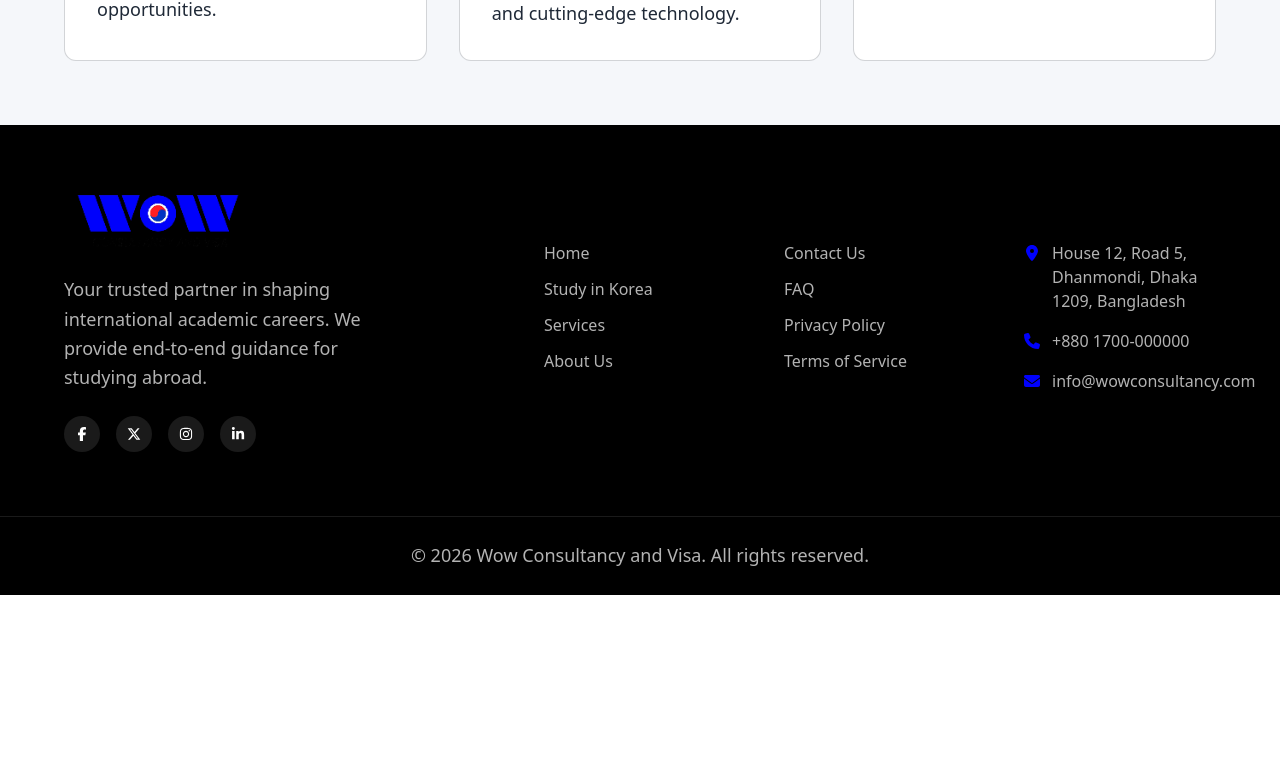
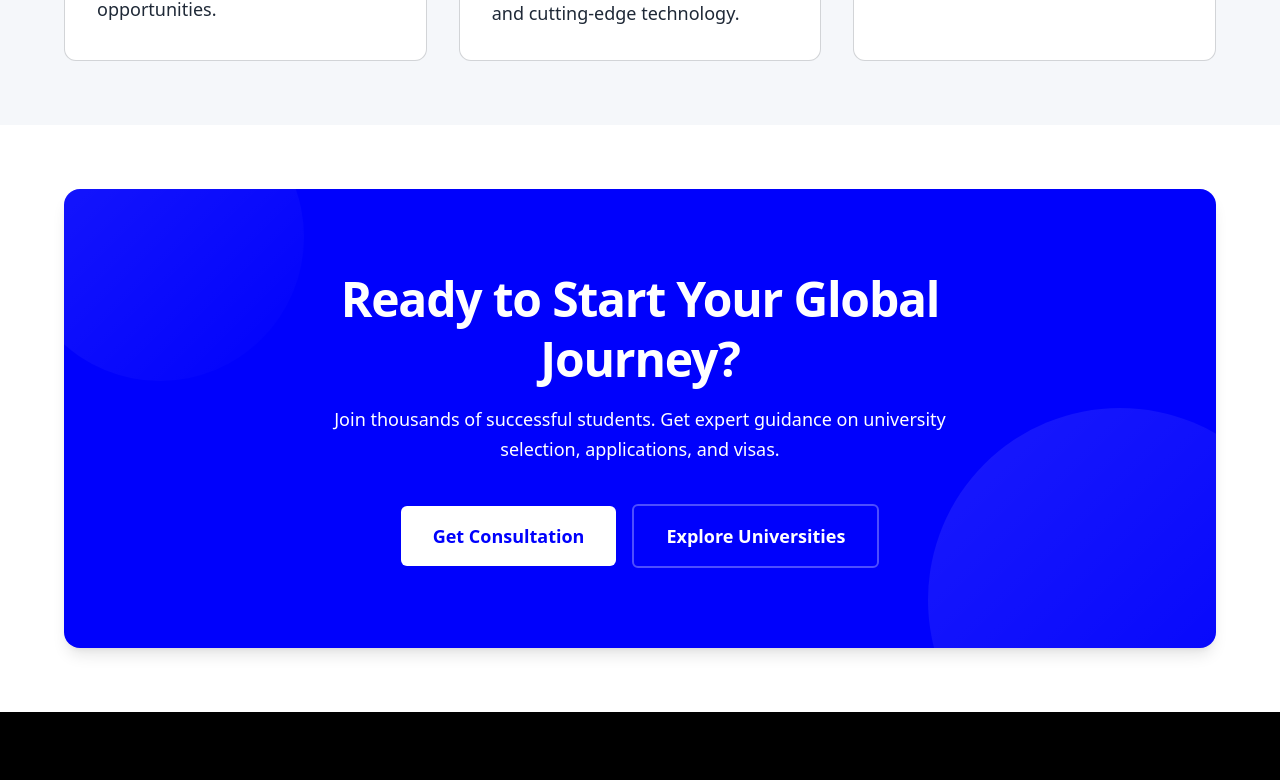
Before and after one commit to dev-nirob1/wow-consultancy-and-visa, a Next.js app: page / in a window 1280 px wide. Shown: the part 1460-2240 px from the top of the page. Before the commit the page ends 2055 px from the top, so only its background shows below. Built offline with nearby package versions, Linux system fonts and the light colour scheme.

Commit message:
cta section

```diff
--- a/src/app/(front)/page.js
+++ b/src/app/(front)/page.js
@@ -1,12 +1,14 @@
 import React from 'react';
 import Hero from '../components/front/section/hero';
 import WhyStydyinKorea from '../components/front/section/Benifits';
+import CtaSection from '../components/front/section/CtaSection';
 
 const Home = () => {
   return (
     <div>
       <Hero/>
       <WhyStydyinKorea/>
+      <CtaSection/>
     </div>
   );
 };
--- /dev/null
+++ b/src/app/components/front/section/CtaSection.jsx
@@ -0,0 +1,38 @@
+import Link from "next/link";
+
+const CtaSection = () => {
+  return (
+    <section className="py-16">
+      <div className="container">
+        <div className="relative bg-primary rounded-2xl overflow-hidden shadow-lg px-8 py-16 md:px-12 md:py-20 text-center">
+          <span className="absolute -top-24 -left-12 w-72 h-72 rounded-full bg-linear-to-br from-white/10 to-white/0" />
+          <span className="absolute -bottom-36 -right-24 w-96 h-96 rounded-full bg-linear-to-br from-white/10 to-white/0" />
+
+          <div className="relative z-10 max-w-2xl mx-auto">
+            <h2 className="text-white">Ready to Start Your Global Journey?</h2>
+            <p className="mt-4 text-white text-xl font-medium">
+              Join thousands of successful students. Get expert guidance on university selection, applications, and visas.
+            </p>
+
+            <div className="flex flex-col md:flex-row items-center justify-center gap-4 mt-10">
+              <Link
+                href="/contact"
+                className="w-full md:w-auto bg-white text-primary font-semibold text-lg px-8 py-4 rounded-md hover:bg-white/90 transition-colors duration-200"
+              >
+                Get Consultation
+              </Link>
+              <Link
+                href="/destinations"
+                className="w-full md:w-auto border-2 border-white/30 text-white font-semibold text-lg px-8 py-4 rounded-md hover:border-white hover:bg-white/10 transition-colors duration-200"
+              >
+                Explore Universities
+              </Link>
+            </div>
+          </div>
+        </div>
+      </div>
+    </section>
+  );
+};
+
+export default CtaSection;
--- a/src/app/globals.css
+++ b/src/app/globals.css
@@ -28,7 +28,6 @@ h4,
 h5,
 h6 {
   font-family: var(--font-heading);
-  color: var(--color-black);
 }
 
 h1 {
```
